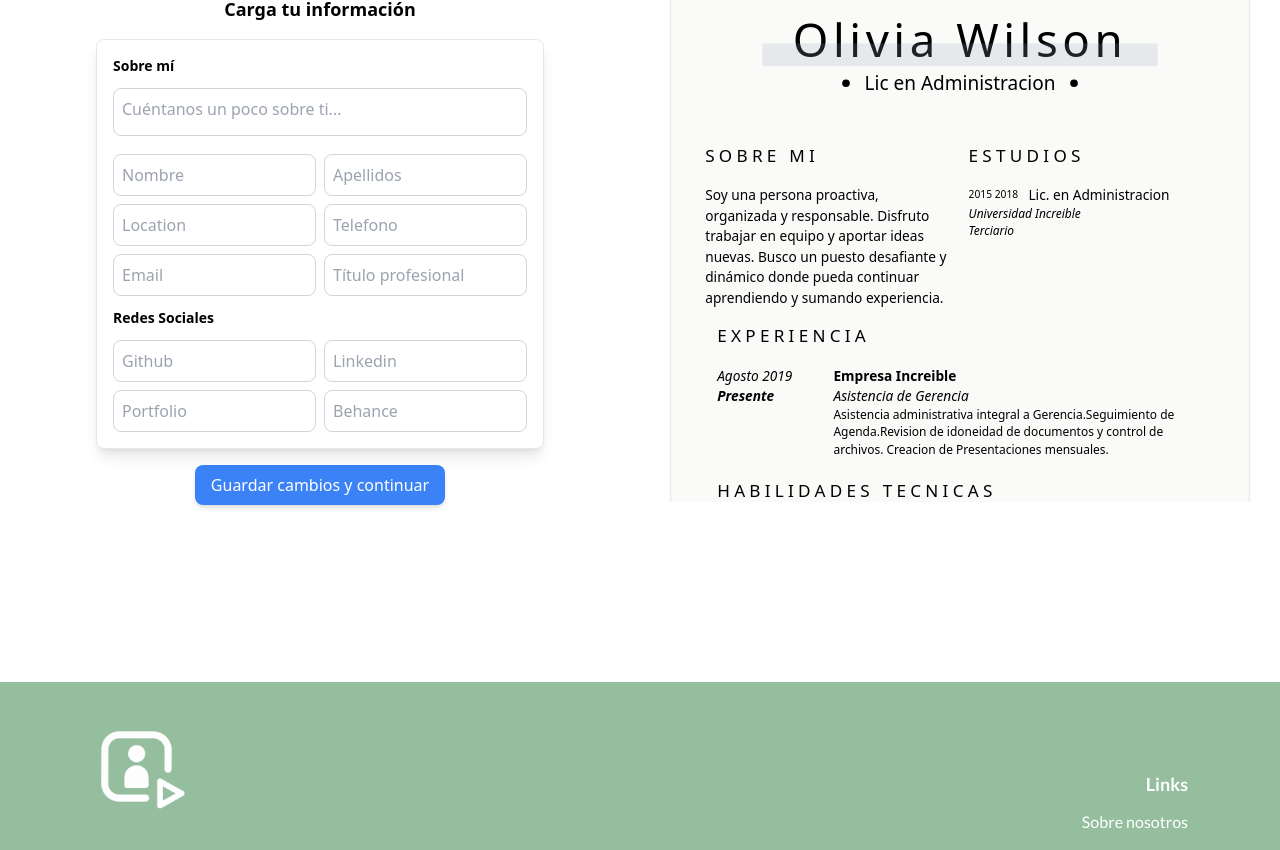
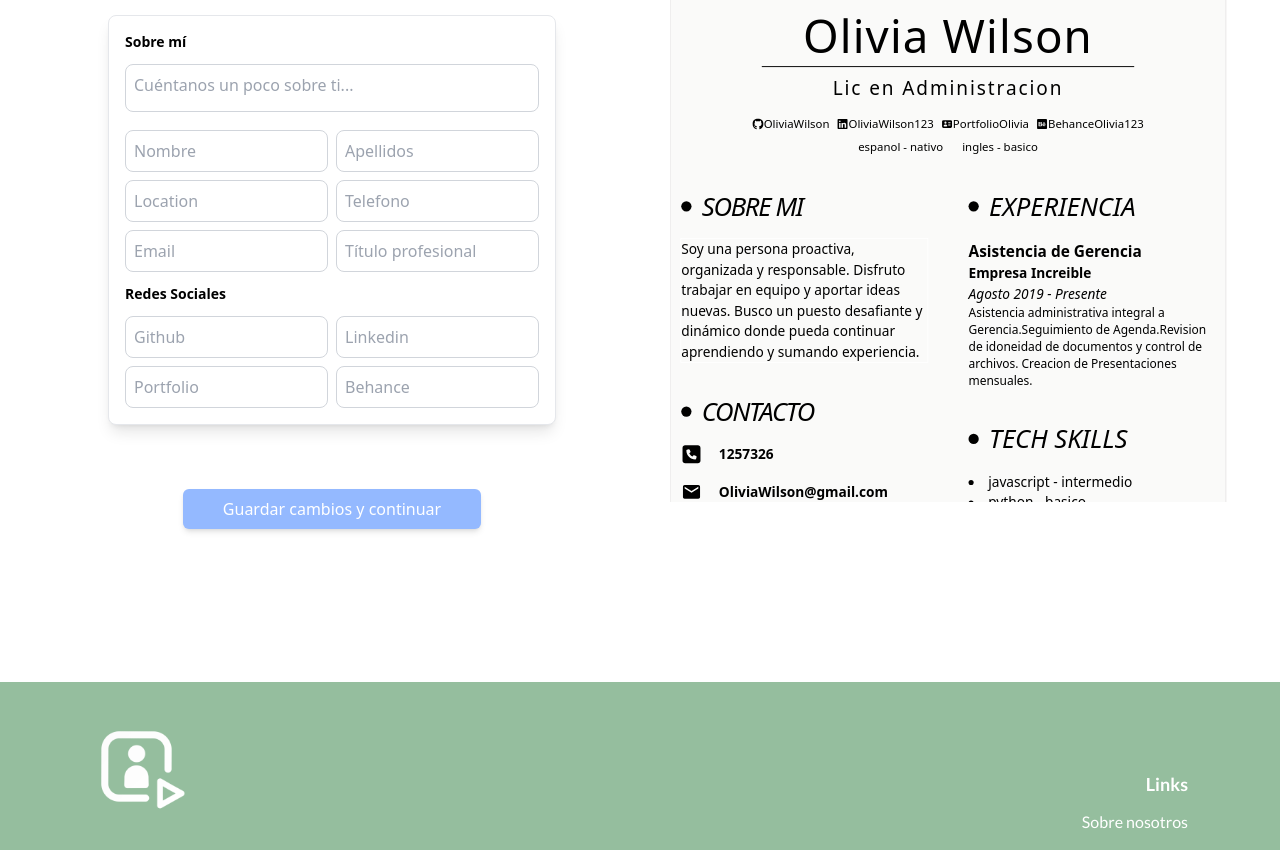
Before and after one commit to juanRCoder/i002-cvinter-front, a React (Vite) app in the folder cvInterApp/: page /CVTemplates/bio in a window 1280 px wide. Shown: the part 430-1280 px from the top of the page. Built offline with nearby package versions, Linux system fonts and the light colour scheme.

Commit message:
feat: add logic to add data to your cv

```diff
--- a/cvInterApp/index.html
+++ b/cvInterApp/index.html
@@ -2,7 +2,7 @@
 <html lang="en">
   <head>
     <meta charset="UTF-8" />
-    <link rel="icon" type="image/svg+xml" href="/vite.svg" />
+    <link rel="icon" type="image/x-icon" href="src/assets/cvinter_logo_1.ico" />
     <link rel="preconnect" href="https://fonts.googleapis.com" />
     <link rel="preconnect" href="https://fonts.gstatic.com" crossorigin />
     <link
@@ -10,7 +10,7 @@
       rel="stylesheet"
     />
     <meta name="viewport" content="width=device-width, initial-scale=1.0" />
-    <title>Vite + React + TS</title>
+    <title>CVinter</title>
   </head>
   <body>
     <div id="root"></div>
--- a/cvInterApp/src/application/dashboard/components/CVTemplates.tsx
+++ b/cvInterApp/src/application/dashboard/components/CVTemplates.tsx
@@ -1,8 +1,9 @@
 import ProgressNav from "./ProgressNav"
 import { Outlet, useLocation } from "react-router-dom"
 // import CVPreview from "./views/CVPreview";
-import Template4 from "./templates/Template4";
+// import Template4 from "./templates/Template4";
 import { useCvStore } from "../../zustand/store/CvStore";
+import Template5 from "./templates/Template5";
 
 
 const CVTemplates = () => {
@@ -94,7 +95,8 @@ const CVTemplates = () => {
         return (
             <>
                 <ProgressNav />
-                <div className="flex">
+                <div className="flex items-center justify-center">
+                    <section className="flex max-w-7xl">
                         <div className="w-1/2 p-4">
                             <div className="mb-4">
                                 <Outlet />
@@ -105,7 +107,7 @@ const CVTemplates = () => {
                                 <h2 className="text-lg font-semibold">CVPREVIEW HERE</h2>
                             </div>
                             <div className="overflow-hidden overflow-y-auto" style={{ maxHeight: '38rem' }}>
-                            <Template4
+                                <Template5
                                     name={name || `Olivia`}
                                     lastName={lastName || `Wilson`}
                                     titulo={titulo || `Lic en Administracion`}
@@ -115,12 +117,13 @@ const CVTemplates = () => {
                                     location={location || locationUser}
                                     experiencia={experiencia || experienciaUser}
                                     techSkills={techSkills || techSkillsUser}
-                                idiomas={idiomas ||idiomasUser}
+                                    idiomas={idiomas || idiomasUser}
                                     certificados={certificados || certificadosUser}
                                     softSkills={softSkills || softSkillsUser}
                                 />
                             </div>
                         </div>
+                    </section>
                 </div>
             </>
 
--- a/cvInterApp/src/application/dashboard/components/NextButton.tsx
+++ b/cvInterApp/src/application/dashboard/components/NextButton.tsx
@@ -10,7 +10,7 @@ const NextButton: React.FC<NextButtonProps> = ({ onClick, disabled, label }) =>
         <button
             disabled={disabled}
             onClick={onClick}
-            className="bg-blue-500 text-white py-2 px-4 mt-4 rounded-lg shadow-md hover:bg-blue-600 focus:outline-none focus:ring-2 focus:ring-blue-400 focus:ring-opacity-75 transition duration-300"
+            className="float-right bg-blue-logo text-white py-2 px-10 mt-16 rounded-md shadow-md hover:bg-blue-2 focus:outline-none focus:ring-2 transition duration-300"
         >
             {label}
         </button>
--- a/cvInterApp/src/application/dashboard/components/templates/Template5.tsx
+++ b/cvInterApp/src/application/dashboard/components/templates/Template5.tsx
@@ -7,15 +7,15 @@ import { Template5Props } from "./interfaces-templates";
 
 const Template5: React.FC<Template5Props> = ({ name, lastName, bio, titulo, education, location, experiencia, redes, techSkills, idiomas, certificados, softSkills }) => {
   return (
-    <main className="m-5" style={{ maxWidth: '53rem' }}>
-      <section className="outline outline-1 py-24">
+    <main className="w-full h-full bg-stone-50 outline outline-1 outline-stone-200 scale-95" style={{ maxWidth: '45rem' }}>
+     <section className="py-24">
         <header>
-          <h1 className="text-center mx-24 tracking-wide text-7xl pb-4 border-b border-black">{name} {lastName}</h1>
+          <h1 className="text-center mx-24 tracking-wide text-5xl pb-2 border-b border-black">{name} {lastName}</h1>
           <h3 className="text-center pt-2 text-xl tracking-widest mb-4">{titulo}</h3>
         </header>
-        <section className="flex mx-14 mb-2 gap-3 justify-center">
-          {redes.map(x => (
-            <div key={x.user} className="flex items-center gap-1">
+        <section className="flex mx-14 mb-2 gap-2 justify-center text-xs">
+          {redes && redes.map(x => (
+            <div key={x.user} className="flex items-center">
               {x.red == 'github' ? <FaGithub />
                 : (x.red == 'linkedin' ? <FaLinkedin />
                   : (x.red == 'portfolio' ? <HiIdentification />
@@ -25,13 +25,13 @@ const Template5: React.FC<Template5Props> = ({ name, lastName, bio, titulo, educ
             </div>
           ))}
         </section>
-        <section className="flex gap-5 mb-10 mx-24 justify-center">
-          {idiomas.map(x => (
-            <p>{x.languaje} - {x.nivel}</p>
+        <section className="flex gap-5 mx-24 justify-center text-xs">
+          {idiomas && idiomas.map((x, i) => (
+            <p key={i} >{x.languaje} - {x.nivel}</p>
           ))}
         </section>
-        <section className="justify-center flex gap-10">
-          <article style={{ maxWidth: '22rem' }}>
+        <section className="mx-5 justify-center flex gap-12 scale-90">
+          <article style={{ minWidth: '18rem' }}>
             <header className="flex justify-start items-center gap-3">
               <span className="h-3 w-3 rounded-full bg-black block"></span>
               <p className="text-3xl italic font-thin tracking-tighter">SOBRE MI</p>
@@ -42,51 +42,51 @@ const Template5: React.FC<Template5Props> = ({ name, lastName, bio, titulo, educ
               <p className="text-3xl italic font-thin tracking-tighter">CONTACTO</p>
             </header>
             <aside className="mt-5 mb-10 flex flex-col gap-5">
-              {location.map(x => (
-                <p className="flex items-center gap-5 font-semibold tex-sm">
-                  {x.location == 'telephone' ? <FaSquarePhone className="text-2xl" />
-                    : (x.location == 'email' ? <MdEmail className="text-2xl" />
-                    : (x.location == 'address' ? <FaLocationDot className="text-2xl" />
+              {location && location.map((x, i) => (
+                <p key={i} className="flex items-center gap-5 font-semibold tex-sm">
+                  {x.red == 'telephone' ? <FaSquarePhone className="text-2xl" />
+                    : (x.red == 'email' ? <MdEmail className="text-2xl" />
+                    : (x.red == 'address' ? <FaLocationDot className="text-2xl" />
                     : ''))}
-                 {x.texto}
+                 {x.user}
                 </p>
               ))}
             </aside>
-            {education.length > 0 && (
+            {education && education.length > 0 && (
               <header className="mb-5 flex justify-start items-center gap-3">
                 <span className="h-3 w-3 rounded-full bg-black block"></span>
                 <p className="text-3xl italic font-thin tracking-tighter">EDUCACION</p>
               </header>
             )}
             <section>
-              {education.map(x => (
+              {education && education.map(x => (
                 <div key={x.instituto} className="mb-5">
                   <p className="font-bold">{x.instituto}  {x.nivel}</p>
                   <p className="italic">{x.carrera} {x.anoStart}  {x.anoEnd}</p>
                 </div>
               ))}
             </section>
-            {softSkills.length > 0 && (
+            {softSkills && softSkills.length > 0 && (
               <header className="mb-5 mt-10 flex justify-start items-center gap-3">
                 <span className="h-3 w-3 rounded-full bg-black block"></span>
                 <p className="text-3xl italic font-thin">SOFT SKILLS</p>
               </header>
             )}
             <section>
-              {softSkills.map(x => (
+              {softSkills && softSkills.map(x => (
                 <li key={x}>{x}</li>
               ))}
             </section>
           </article>
-          <article style={{ maxWidth: '22rem' }}>
-            {experiencia.length > 0 && (
+          <article style={{ minWidth: '18rem' }}>
+            {experiencia && experiencia.length > 0 && (
               <header className="flex justify-start items-center gap-3">
                 <span className="h-3 w-3 rounded-full bg-black block"></span>
                 <p className="text-3xl italic font-thin">EXPERIENCIA</p>
               </header>
             )}
-            <section className={`${experiencia.length > 0 ? 'mt-5' : ''}`}>
-              {experiencia.map((x, i) => (
+            <section className={`${experiencia && experiencia.length > 0 ? 'mt-5' : ''}`}>
+              {experiencia && experiencia.map((x, i) => (
                 <div key={i} className="mb-8 last:mb-10">
                   <h3 className="text-lg font-semibold">{x.profesion}</h3>
                   <p className="font-semibold">{x.empresa}</p>
@@ -95,28 +95,28 @@ const Template5: React.FC<Template5Props> = ({ name, lastName, bio, titulo, educ
                 </div>
               ))}
             </section>
-            {techSkills.length > 0 && (
+            {techSkills && techSkills.length > 0 && (
               <header className="mb-5 flex justify-start items-center gap-3">
                 <span className="h-3 w-3 rounded-full bg-black block"></span>
                 <p className="text-3xl italic font-thin">TECH SKILLS</p>
               </header>
             )}
             <section>
-              {techSkills.map(x => (
+              {techSkills && techSkills.map(x => (
                 <li key={x.skill}>{x.skill} - {x.nivel}</li>
               ))}
             </section>
-            {certificados.length > 0 && (
+            {certificados && certificados.length > 0 && (
               <header className="mb-5 mt-10 flex justify-start items-center gap-3">
                 <span className="h-3 w-3 rounded-full bg-black block"></span>
                 <p className="text-3xl italic font-thin">CERTIFICADOS</p>
               </header>
             )}
             <section>
-              {certificados.map((x, i) => (
+              {certificados && certificados.map((x, i) => (
                 <li key={i} className="mb-4">
-                  <p className="inline font-bold">{x.skill}</p>
-                  <p className="pl-6">{x.entidadEmisora} - {x.ano}</p>
+                  <p className="inline font-bold italic">{x.skill}</p>
+                  <p className="pl-6 italic">{x.entidadEmisora}  {x.ano}</p>
                 </li>
               ))}
             </section>
--- a/cvInterApp/src/application/dashboard/components/views/OtherData.tsx
+++ b/cvInterApp/src/application/dashboard/components/views/OtherData.tsx
@@ -2,6 +2,7 @@ import { useNavigate } from "react-router-dom";
 import NextButton from "../NextButton";
 import { useCvStore } from "../../../zustand/store/CvStore";
 import { useState } from "react";
+import { FaPlus } from "react-icons/fa";
 
 
 const OtherData = () => {
@@ -23,52 +24,31 @@ const OtherData = () => {
 
     const handleChangeIdiomas = (index: number, event: React.ChangeEvent<HTMLInputElement>) => {
         const { name, value } = event.target;
-        const updatedIdiomas = idiomas.map((idioma, i) =>
-            i === index ? { ...idioma, [name]: value } : idioma
-        );
+        const updatedIdiomas = idiomas.map((idioma, i) => i === index ? { ...idioma, [name]: value } : idioma);
         setIdiomasState(updatedIdiomas);
         setIdiomas(updatedIdiomas);
     };
 
     const handleChangeCertificados = (index: number, event: React.ChangeEvent<HTMLInputElement>) => {
         const { name, value } = event.target;
-        const updatedCertificados = certificados.map((certificado, i) =>
-            i === index ? { ...certificado, [name]: value } : certificado
-        );
+        const updatedCertificados = certificados.map((certificado, i) => i === index ? { ...certificado, [name]: value } : certificado);
         setCertificadosState(updatedCertificados);
         setCertificados(updatedCertificados);
     };
 
-    const addIdioma = () => {
-        setIdiomasState([
-            ...idiomas,
-            {
-                languaje: '',
-                nivel: '',
-            }
-        ]);
-    };
-
-    const addCertificado = () => {
-        setCertificadosState([
-            ...certificados,
-            {
-                skill: '',
-                entidadEmisora: '',
-                ano: 0,
-            }
-        ]);
-    };
+    const addIdioma = () => setIdiomasState([...idiomas, { languaje: '', nivel: '' }]);
+    const addCertificado = () => setCertificadosState([...certificados, { skill: '', entidadEmisora: '', ano: 0 }]);
 
     const handleNext = () => {
         navigate("../upload");
     };
 
     return (
-        <div className="flex justify-center flex-col">
-            <h2>OtherData</h2>
+        <div className="px-10">
+            <h2 className="text-gray-900 text-xl mb-4">Carga tu información</h2>
+            <h5 className="text-gray-900/50 font-semibold">Idiomas:</h5>
             {idiomas.map((idioma, index) => (
-                <section key={index} className="space-y-3 mt-12">
+                <section key={index} className="w-96 text-gray-900 mt-4">
                     <div className="flex flex-col gap-4">
                         <input
                             type="text"
@@ -94,13 +74,14 @@ const OtherData = () => {
             <button
                 type="button"
                 onClick={addIdioma}
-                className="mt-4 p-2 bg-blue-500 text-white rounded-lg focus:ring focus:ring-blue-500 focus:outline-none"
+                className="rounded-full mt-4 p-1 grid place-items-center bg-blue-logo hover:bg-blue-2 transition"
             >
-                Agregar Más Idiomas
+                <FaPlus className="fill-white text-2xl font-bold p-1" />
             </button>
 
+            <h5 className="text-gray-900/50 font-semibold mt-10">Certificados:</h5>
             {certificados.map((certificado, index) => (
-                <section key={index} className="space-y-3 mt-12">
+                <section key={index} className="w-96 text-gray-900 mt-4">
                     <div className="flex flex-col gap-4">
                         <input
                             type="text"
@@ -109,7 +90,7 @@ const OtherData = () => {
                             placeholder="Nombre de la certificación"
                             onChange={(e) => handleChangeCertificados(index, e)}
                             value={certificado.skill}
-                            className="w-full p-2 border border-gray-300 rounded-lg focus:ring focus:ring-blue-500 focus:outline-none"
+                            className="w-full p-2 text-gray-500 border-gray-300 rounded-lg focus:border-gray-500/50 border border-1 outline-none"
                         />
                         <input
                             type="text"
@@ -118,7 +99,7 @@ const OtherData = () => {
                             placeholder="Entidad emisora del certificado"
                             onChange={(e) => handleChangeCertificados(index, e)}
                             value={certificado.entidadEmisora}
-                            className="w-full p-2 border border-gray-300 rounded-lg focus:ring focus:ring-blue-500 focus:outline-none"
+                            className="w-full p-2 text-gray-500 border-gray-300 rounded-lg focus:border-gray-500/50 border border-1 outline-none"
                         />
                         <input
                             type="number"
@@ -127,7 +108,7 @@ const OtherData = () => {
                             placeholder="Año de certificación"
                             onChange={(e) => handleChangeCertificados(index, e)}
                             value={certificado.ano}
-                            className="w-full p-2 border border-gray-300 rounded-lg focus:ring focus:ring-blue-500 focus:outline-none"
+                            className="w-full p-2 text-gray-500 border-gray-300 rounded-lg focus:border-gray-500/50 border border-1 outline-none"
                         />
                     </div>
                 </section>
@@ -135,12 +116,16 @@ const OtherData = () => {
             <button
                 type="button"
                 onClick={addCertificado}
-                className="mt-4 p-2 bg-blue-500 text-white rounded-lg focus:ring focus:ring-blue-500 focus:outline-none"
+                className="rounded-full mt-4 p-1 grid place-items-center bg-blue-logo hover:bg-blue-2 transition"
             >
-                Agregar Más Certificados
+                <FaPlus className="fill-white text-2xl font-bold p-1" />
             </button>
 
-            <NextButton onClick={handleNext} label="Continuar" />
+            <NextButton
+                onClick={handleNext}
+                label="Finalizar"
+
+            />
         </div>
     );
 };
--- a/cvInterApp/src/application/dashboard/components/views/SoftSkills.tsx
+++ b/cvInterApp/src/application/dashboard/components/views/SoftSkills.tsx
@@ -18,9 +18,7 @@ const SoftSkills = () => {
         setSkill(updatedSkills);
     };
 
-    const addSoftSkills = () => {
-        setSkill([...skill, '']);
-    }
+    const addSoftSkills = () => setSkill([...skill, '']);
 
     const handleNext = () => {
         navigate("../other-data");
--- a/cvInterApp/src/application/pages/NavBar.tsx
+++ b/cvInterApp/src/application/pages/NavBar.tsx
@@ -22,7 +22,7 @@ const Example: React.FC = () => {
       <header className="relative inset-x-0 top-0 z-50 ">
         <nav className="flex items-center justify-between p-6 lg:px-8" aria-label="Global">
           <div className="flex lg:flex-1">
-            <a href="#" className="-m-1.5 p-1.5">
+            <a className="-m-1.5 p-1.5">
               <span className="sr-only">CV Inter App</span>
               <img
                 className="h-20 w-20"
@@ -49,7 +49,7 @@ const Example: React.FC = () => {
           <div className="fixed inset-0 z-50" />
           <DialogPanel className="fixed inset-y-0 right-0 z-50 w-full overflow-y-auto bg-white px-6 py-6 sm:max-w-sm sm:ring-1 sm:ring-gray-900/10">
             <div className="flex items-center justify-between">
-              <a href="#" className="-m-1.5 p-1.5">
+              <a className="-m-1.5 p-1.5">
                 <span className="sr-only">CV Inter App</span>
                 <img
                   className="h-8 w-auto"
```
Also changed, not shown: cvInterApp/src/application/dashboard/components/views/Education.tsx (+2 -13 lines), cvInterApp/src/application/dashboard/components/views/Experience.tsx (+2 -9 lines), cvInterApp/src/application/dashboard/components/views/TechSkills.tsx (+2 -13 lines), cvInterApp/src/application/dashboard/components/views/Upload.tsx (+14 -3 lines), cvInterApp/src/application/pages/Contact.tsx (+15 -20 lines), cvInterApp/src/assets/img-upload.png (added), 1 other file (tests, documents, lock files or other folders). Lines whose indentation alone changed are shown as unchanged.
